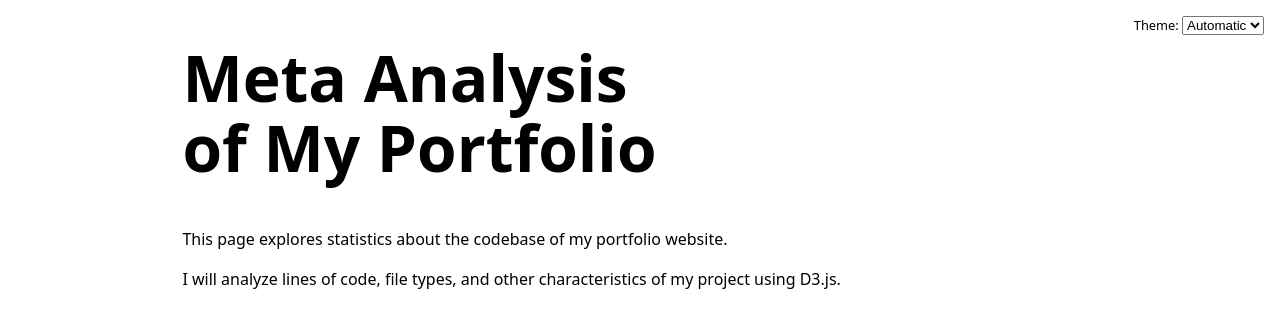
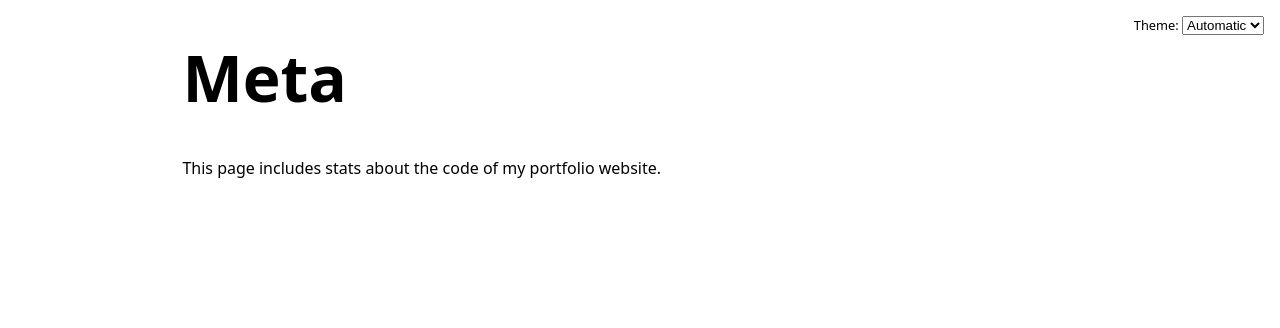
Before and after one commit to r-boylan/portfolio, a website: page meta/index.html in a window 1280 px wide. Drawn offline with Linux system fonts and the light colour scheme.

Commit message:
Update index.html

```diff
--- a/meta/index.html
+++ b/meta/index.html
@@ -8,16 +8,12 @@
     <script type="module" src="../global.js"></script>
 </head>
 <body>
-    <h1>Meta Analysis of My Portfolio</h1>
+    <h1>Meta</h1>
 
     <p>
-        This page explores statistics about the codebase
+        This page includes stats about the code
         of my portfolio website.
     </p>
 
-    <p>
-        I will analyze lines of code, file types, and
-        other characteristics of my project using D3.js.
-    </p>
 </body>
 </html>
```
